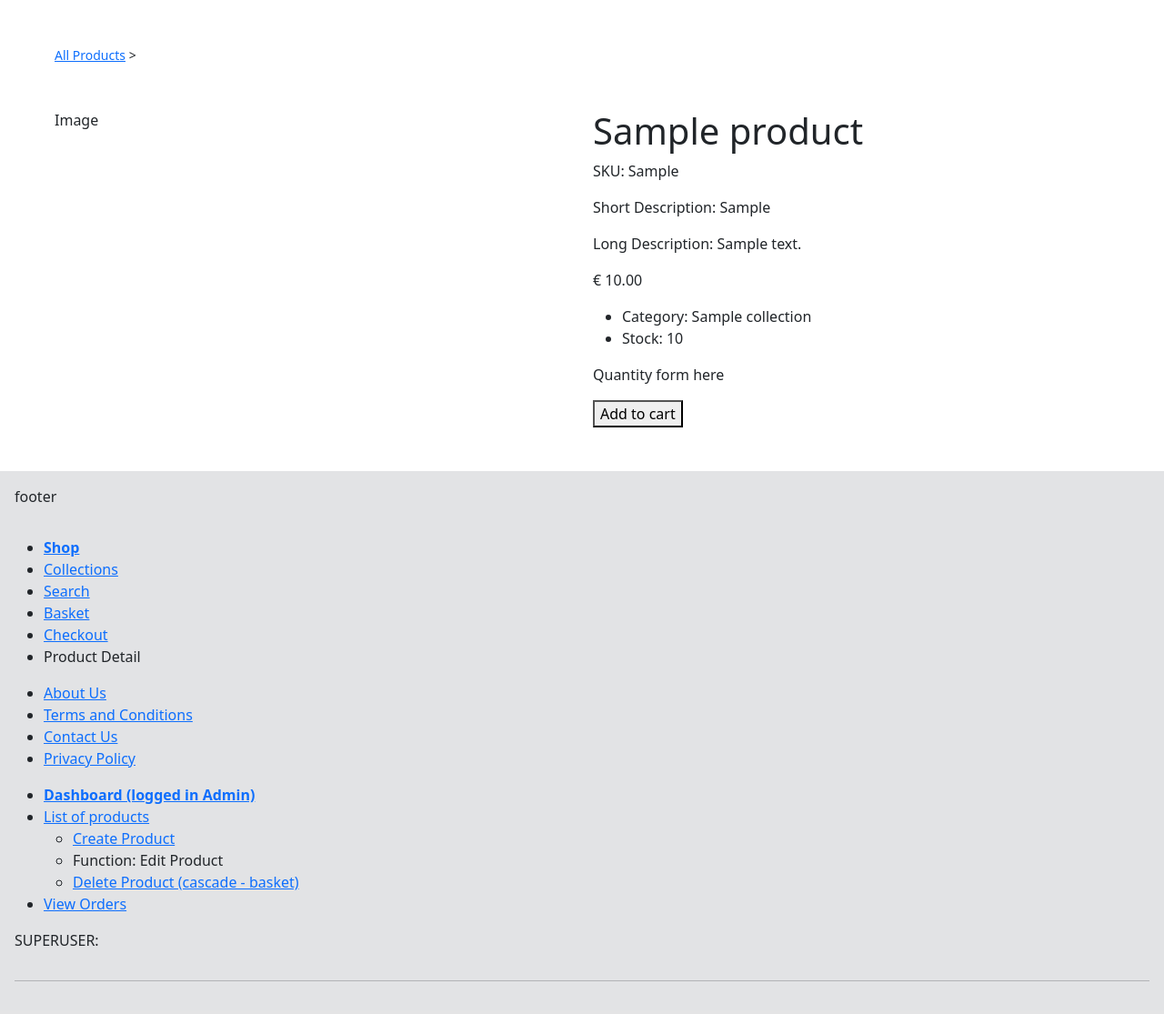
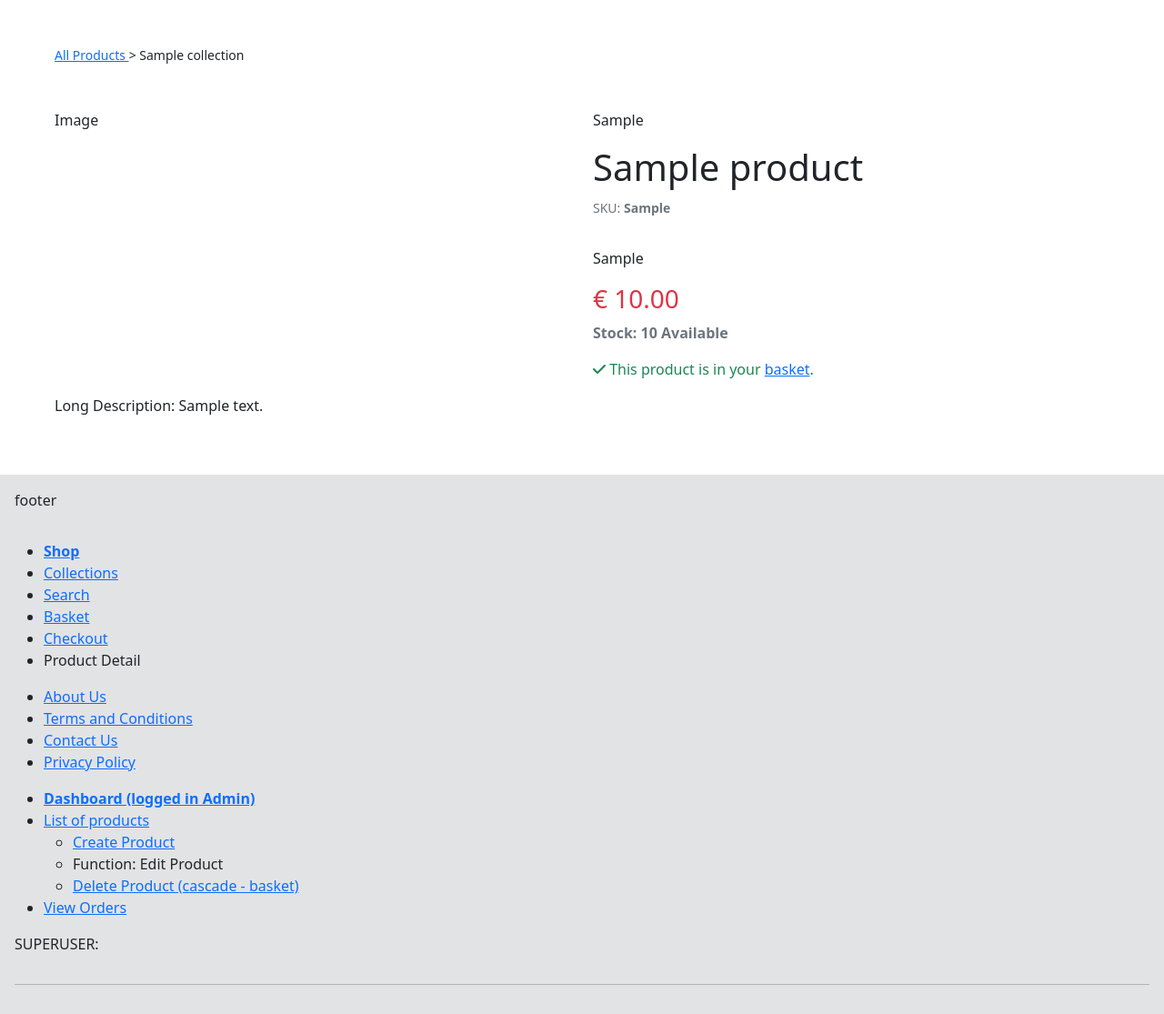
Before and after one commit to ivankrauseza/ci-project5, a Django app: a page that uses shop/templates/product_detail.html in a window 1280 px wide. Shown: the part 70-1185 px from the top of the page at 91% size. Before the commit the page ends 1149 px from the top, so only its background shows below. Run offline with Django 4.2, Linux system fonts and the light colour scheme; a user stored in the database is signed in; tables that the repository leaves empty hold one stand-in row (values such as "Sample post"); some libraries are stand-ins or nearby versions.

Commit message:
Add to cart functionality from Product detail page

```diff
--- a/shop/forms.py
+++ b/shop/forms.py
@@ -1,3 +1,4 @@
+from django.core.validators import MinValueValidator, MaxValueValidator
 from django import forms
 from .models import Product
 
@@ -31,3 +32,33 @@ class ProductUpdateForm(forms.ModelForm):
         # Clean SKU as needed (e.g., remove spaces and capitalize)
         cleaned_sku = sku.replace(" ", "").upper()
         return cleaned_sku
+
+
+class AddToBasketForm(forms.Form):
+    def __init__(self, max_quantity, *args, **kwargs):
+        super(AddToBasketForm, self).__init__(*args, **kwargs)
+        self.fields['quantity'] = forms.IntegerField(
+            initial='1',
+            label='',
+            widget=forms.NumberInput(attrs={
+                'min': 1,
+                'input_type': 'number',
+                'step': 1,
+                'style': 'float:left;appearance: textfield; text-align:center',
+                'class': 'form-control'
+                }),
+            validators=[
+                MinValueValidator(limit_value=1, message='Must be at least 1'),
+                MaxValueValidator(limit_value=max_quantity, message='Exceeds available stock')
+            ]
+        )
+
+    def clean_quantity(self):
+        quantity = self.cleaned_data['quantity']
+        try:
+            # Try to convert the input to an integer
+            quantity = int(quantity)
+        except ValueError:
+            # If conversion fails, raise a validation error
+            raise forms.ValidationError('Enter a valid number.')
+        return quantity
--- a/shop/templates/product_detail.html
+++ b/shop/templates/product_detail.html
@@ -10,7 +10,7 @@
 
         <div class="col-12 pb-5">
             <small>
-                <a href="{% url 'shop_index' %}">All Products</a> &gt; <strong>{{ collection.catname }}</strong>
+                <a href="{% url 'shop_index' %}">All Products </a> &gt; {{ product.category }}
             </small>
         </div>
 
@@ -18,23 +18,46 @@
             Image
         </div>
         <div class="col-sm-12 col-md-6">
+            <p>{{ product.brand }}</p>
             <h1>{{ product.name }}</h1>
-            <p>SKU: {{ product.sku }}</p>
-            <p>Short Description: {{ product.blurb }}</p>
-            <p>Long Description: {{ product.desc }}</p>
-            <p>&euro;  {{ product.price }}</p>
-            <ul>
-                <li>Category: {{ product.category }}</li>
-                <li>Stock: {{ product.stock }}</li>
-            </ul>
+            <p class="text-secondary pb-3"><small>SKU: <strong>{{ product.sku }}</strong></small></p>
+            <p>{{ product.blurb }}</p>
+            <h3 class="text-danger">
+                &euro;  {{ product.price }}
+            </h3>
+            <p class="text-secondary">
+                <strong>Stock: {{ product.stock }} Available</strong>
+            </p>
+
             {% if user.is_authenticated %}
-
-            <p>Quantity form here</p>
-                <button>Add to cart</button>
+                {% if product_in_basket %}
+                <p class="text-success"><i class="fa-solid fa-check"></i> This product is in your <a href="{% url 'shop_basket' %}">basket</a>.</p>
+                {% else %}
+                <form method="post" action="{% url 'product_detail' sku=product.sku %}">
+                    {% csrf_token %}
+                    <div class="row g-1">
+                        <div class="col-1 text-center no-gutters">
+                            <button class="btn btn-light w-100" type="button" onclick="decrement()">&minus;</button>
+                        </div>
+                        <div class="col-2 text-center">
+                            {{ form.as_p }}
+                        </div>
+                        <div class="col-1 text-center">
+                            <button class="btn btn-light w-100" type="button" onclick="increment()">&plus;</button>
+                        </div>
+                        <div class="col-8 text-left">
+                            <button class="btn btn-primary" type="submit">Add to Basket</button>
+                        </div>
+                    </div>
+                </form>
+                {% endif %}
             {% else %}
             <hr>
                 <p>Please <a href="{% url 'account_login' %}">log in</a> to add this product to your cart.</p>
             {% endif %}
+        </div>
+        <div class="col-12">
+            <p>Long Description: {{ product.desc }}</p>
         </div>
     </div>
 </div>
@@ -42,6 +65,17 @@
 
 {% block postloadjs %}
 <script>
-    console.log('test');
+    function increment() {
+        var quantityField = document.getElementById("id_quantity");
+        quantityField.value = parseInt(quantityField.value) + 1;
+    }
+
+    function decrement() {
+        var quantityField = document.getElementById("id_quantity");
+        var currentValue = parseInt(quantityField.value);
+        if (currentValue > 1) {
+            quantityField.value = currentValue - 1;
+        }
+    }
 </script>
 {% endblock postloadjs %}
--- a/shop/views.py
+++ b/shop/views.py
@@ -1,5 +1,6 @@
-from django.shortcuts import render, get_object_or_404
-from .models import Product, Collection
+from django.shortcuts import render, redirect, get_object_or_404
+from .models import Product, Collection, Basket
+from .forms import AddToBasketForm
 
 
 # Shop index :
@@ -17,13 +18,34 @@ def ShopIndex(request):
 # Shop detail :
 def ProductDetail(request, sku):
     product = get_object_or_404(Product, sku=sku)
+    max_quantity = int(Product.objects.get(sku=sku).stock)
+    form = AddToBasketForm(max_quantity, request.POST)
 
-    # Dictionary of objects :
-    context = {
+    if request.user.is_authenticated:
+        product_in_basket = Basket.objects.filter(user=request.user, product_sku=product.sku).exists()
+    else:
+        product_in_basket = False
+
+    if request.method == 'POST':
+        form = AddToBasketForm(max_quantity, request.POST)
+        if form.is_valid():
+            # Add the product to the basket with the specified quantity
+            quantity = form.cleaned_data['quantity']
+            Basket.objects.create(
+                user=request.user,
+                product_sku=product.sku,
+                quantity=quantity,
+                price=product.price
+            )
+            return redirect('product_detail', sku=sku)
+    else:
+        form = AddToBasketForm(max_quantity)
+
+    return render(request, 'product_detail.html', {
+        'form': form,
         'product': product,
-    }
-
-    return render(request, 'product_detail.html', context)
+        'product_in_basket': product_in_basket
+    })
 
 
 # Shop collection :
```
Also changed, not shown: shop/models.py (line endings or trailing spaces).
